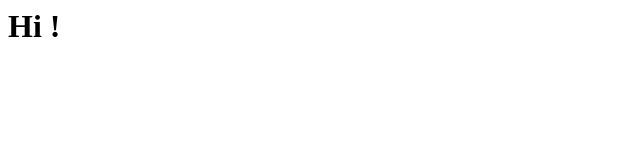
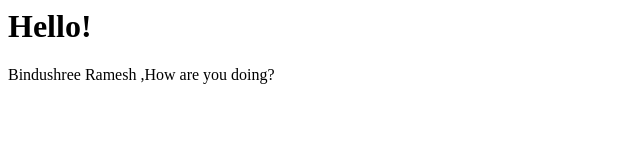
Before and after one commit to RashmiGangadhar/Training, a plain HTML site: page sample.html in a window 1280 px wide. Shown: the whole page, without its empty margins (0-640 px from the left). Drawn offline with Linux system fonts and the light colour scheme.

Commit message:
Added Successfully

```diff
--- a/sample.html
+++ b/sample.html
@@ -3,5 +3,6 @@
 <title> Sample</title>
 </head>
 <body>
-<h1>Hi ! </h1>
+<h1>Hello! </h1>
+<p>Bindushree Ramesh ,How are you doing?</p>
 </body>
```
